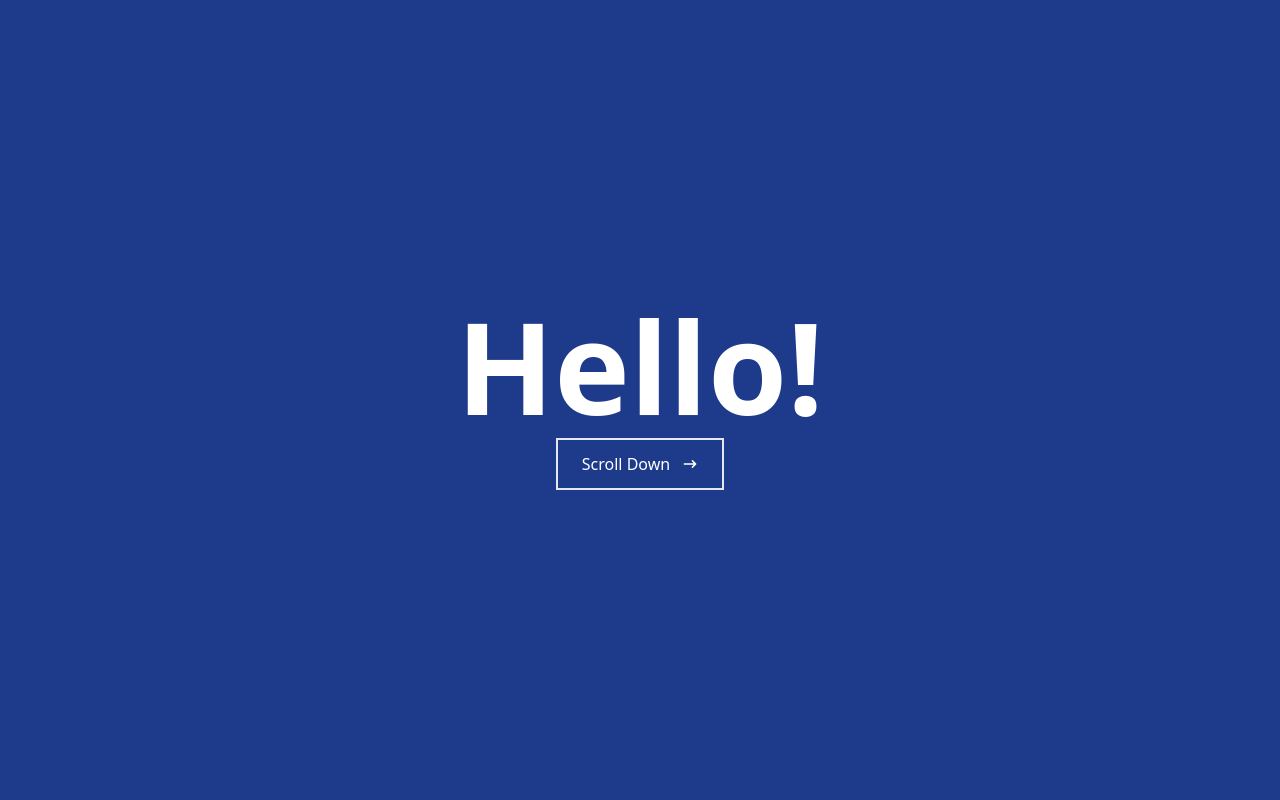
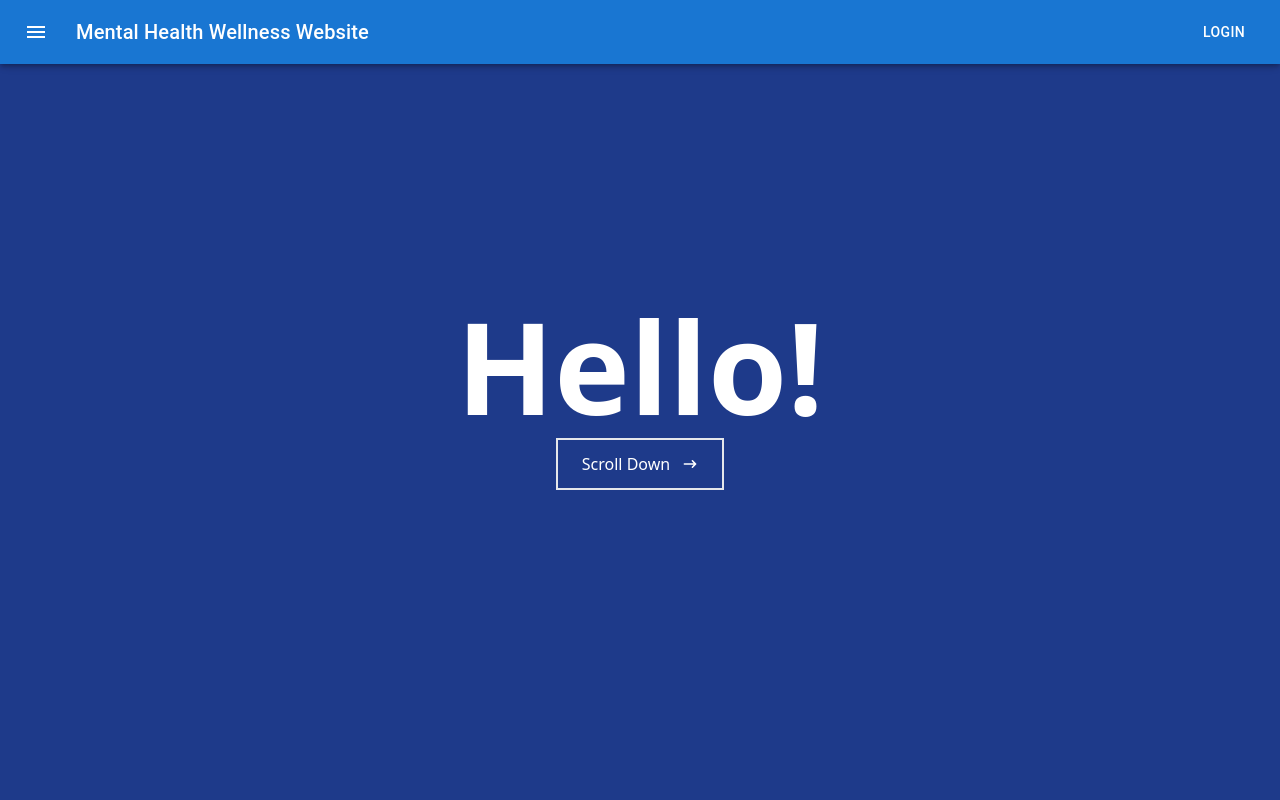
Before and after one commit to Team-H-Capstone/Capstone-TeamH, a React (Create React App) app: page / in a window 1280 px wide. Shown: the top 800 px of the page. Built offline with nearby package versions, Linux system fonts and the light colour scheme.

Commit message:
Basic Navbar created

```diff
--- a/package.json
+++ b/package.json
@@ -3,6 +3,10 @@
   "version": "0.1.0",
   "private": true,
   "dependencies": {
+    "@emotion/react": "^11.10.5",
+    "@emotion/styled": "^11.10.5",
+    "@mui/icons-material": "^5.11.0",
+    "@mui/material": "^5.11.6",
     "@testing-library/jest-dom": "^5.16.5",
     "@testing-library/react": "^13.4.0",
     "@testing-library/user-event": "^13.5.0",
--- a/src/App.js
+++ b/src/App.js
@@ -1,8 +1,10 @@
 import Hello from "./components/Hello";
+import Navbar from "./components/Navbar";
 
 const App = () => {
   return (
     <div>
+    <Navbar />
     <Hello />
     </div>
   );
--- /dev/null
+++ b/src/components/Navbar.js
@@ -0,0 +1,36 @@
+import React from "react";
+import AppBar from "@mui/material/AppBar";
+import Box from "@mui/material/Box";
+import Toolbar from "@mui/material/Toolbar";
+import Typography from "@mui/material/Typography";
+import Button from "@mui/material/Button";
+import IconButton from "@mui/material/IconButton";
+import MenuIcon from "@mui/icons-material/Menu";
+
+const Navbar = () => {
+  return (
+    <div style={{position:"fixed", width: "100vw"}}>
+      <Box sx={{ flexGrow: 5 }}>
+        <AppBar>
+          <Toolbar>
+            <IconButton
+              size="large"
+              edge="start"
+              color="inherit"
+              aria-label="menu"
+              sx={{ mr: 2 }}
+            >
+              <MenuIcon />
+            </IconButton>
+            <Typography variant="h6" component="div" sx={{ flexGrow: 5 }}>
+              Mental Health Wellness Website
+            </Typography>
+            <Button color="inherit">Login</Button>
+          </Toolbar>
+        </AppBar>
+      </Box>
+    </div>
+  );
+};
+
+export default Navbar;
```
Also changed, not shown: 1 other file (tests, documents, lock files or other folders).
